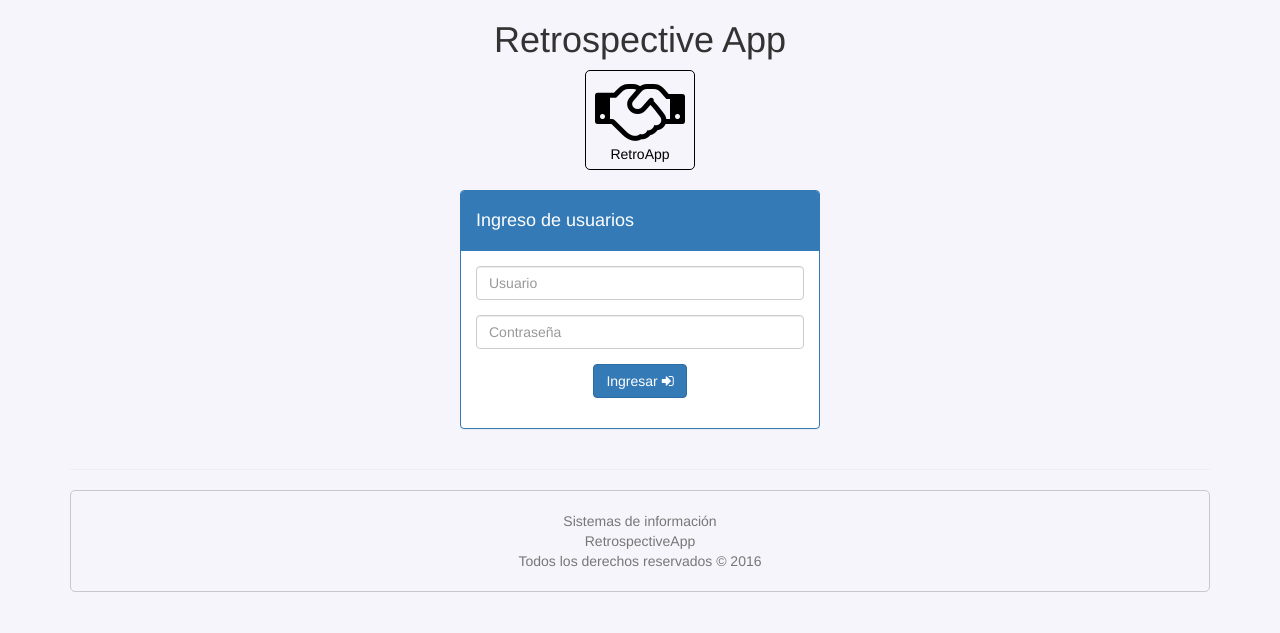
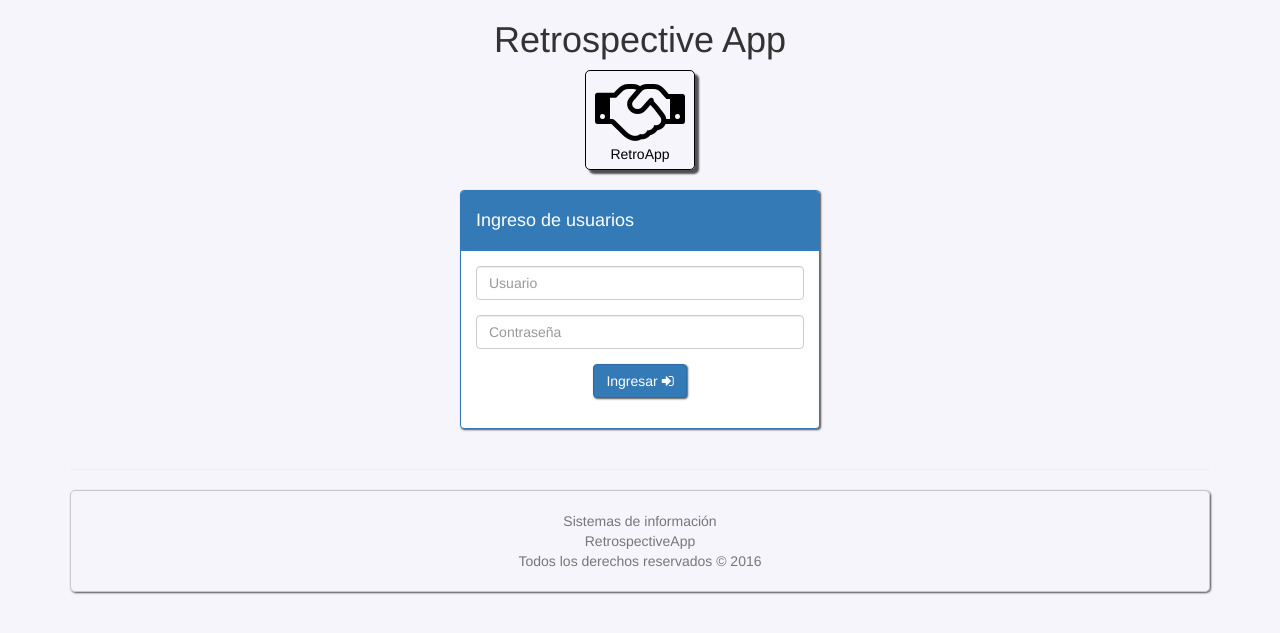
Before and after one commit to alfegupe/ScrumRetrospective, a Django app: page /login/ in a window 1280 px wide. Shown: the top 633 px of the page. Run offline with Django 3.2, Linux system fonts and the light colour scheme; parts of the project's set-up code (start-up, migrations or seed data) failed here and were passed over; some libraries are stand-ins or nearby versions.

Commit message:
Adjusted Clipboard sections. Added shadow to panels, buttons and logo.

```diff
--- a/retrospective/static/css/main.css
+++ b/retrospective/static/css/main.css
@@ -4,8 +4,6 @@ body{
 }
 
 .logo{
-    /*float: left;*/
-    /*position: static;*/
     text-align: center;
     vertical-align: middle;
     margin: auto;
@@ -17,6 +15,16 @@ body{
     -webkit-border-radius: 5px;
     -moz-border-radius: 5px;
     border-radius: 5px;
+
+    -webkit-box-shadow: 4px 4px 2px 0 rgba(0,0,0,0.68);
+    -moz-box-shadow: 4px 4px 2px 0 rgba(0,0,0,0.68);
+    box-shadow: 4px 4px 2px 0 rgba(0,0,0,0.68);
+}
+
+.panel, .btn, .footer{
+    -webkit-box-shadow: 1px 1px 2px 0 rgba(0,0,0,0.68);
+    -moz-box-shadow: 1px 1px 2px 0 rgba(0,0,0,0.68);
+    box-shadow: 1px 1px 2px 0 rgba(0,0,0,0.68);
 }
 
 @media (min-width: 1300px) {
--- a/retrospective/templates/planning/planning_detail.html
+++ b/retrospective/templates/planning/planning_detail.html
@@ -7,7 +7,7 @@
     <h1>Planificación: {{ planning.name }}</h1>
     <hr>
     {% include 'includes/messages.html' %}
-    <button class="btn btn-default btn-sm pull-right clipboard" data-clipboard-text="{{ planning.content|safe }}">
+    <button class="btn btn-default btn-sm pull-right clipboard" data-clipboard-text='{{ planning.content }}'>
         Copiar HTML <i class="fa fa-code" title="Copiar al portapapeles"></i>
     </button>
     <div class="content-bordered">
--- a/retrospective/templates/sprint/sprint_detail.html
+++ b/retrospective/templates/sprint/sprint_detail.html
@@ -22,7 +22,7 @@
             {% if global_tasks %}
                 <h4>Tareas individuales <small style="font-size: small">Todos los usuarios</small></h4>
                 <div style="max-height: 500px; overflow: auto">
-                    <button class="btn btn-default btn-sm pull-right clipboard" data-clipboard-text="{{ global_tasks|safe }}">
+                    <button class="btn btn-default btn-sm pull-right clipboard" data-clipboard-text='{{ global_tasks }}'>
                         Copiar HTML <i class="fa fa-code" title="Copiar al portapapeles"></i>
                     </button>
                     <div class="content-bordered clipboard">
@@ -47,7 +47,7 @@
                                 </h3>
                             </div>
                             <div id="{{ d.user }}" class="panel-collapse collapse" role="tabpanel" aria-labelledby="{{ d.id }}">
-                                <button class="btn btn-default btn-sm pull-right clipboard" data-clipboard-text="{{ d.tasks|safe }}">
+                                <button class="btn btn-default btn-sm pull-right clipboard" data-clipboard-text='{{ d.tasks }}'>
                                     Copiar HTML <i class="fa fa-code" title="Copiar al portapapeles"></i>
                                 </button>
                                 <div class="panel-body" style="word-wrap: break-word;">
```
Also changed, not shown: README.md.
